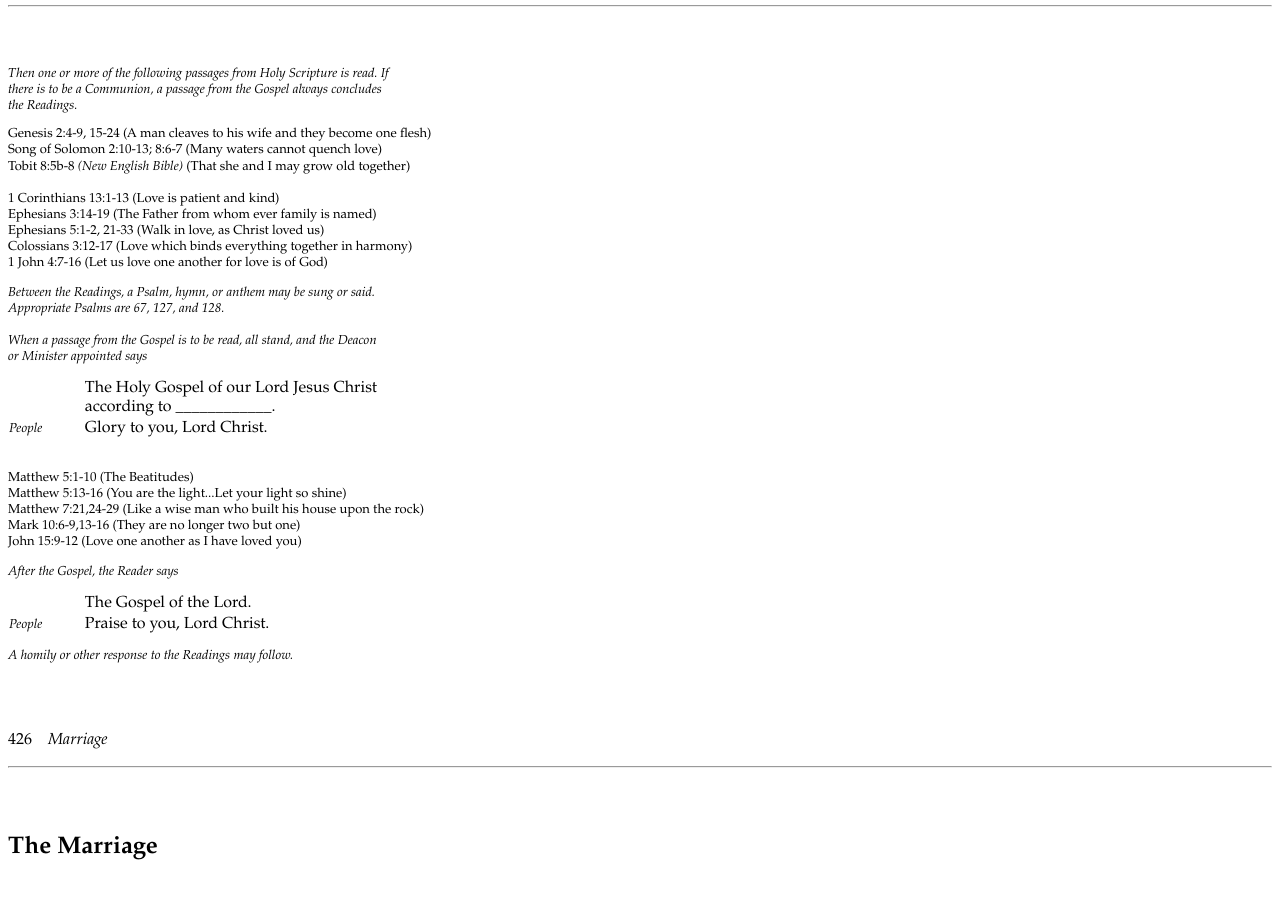
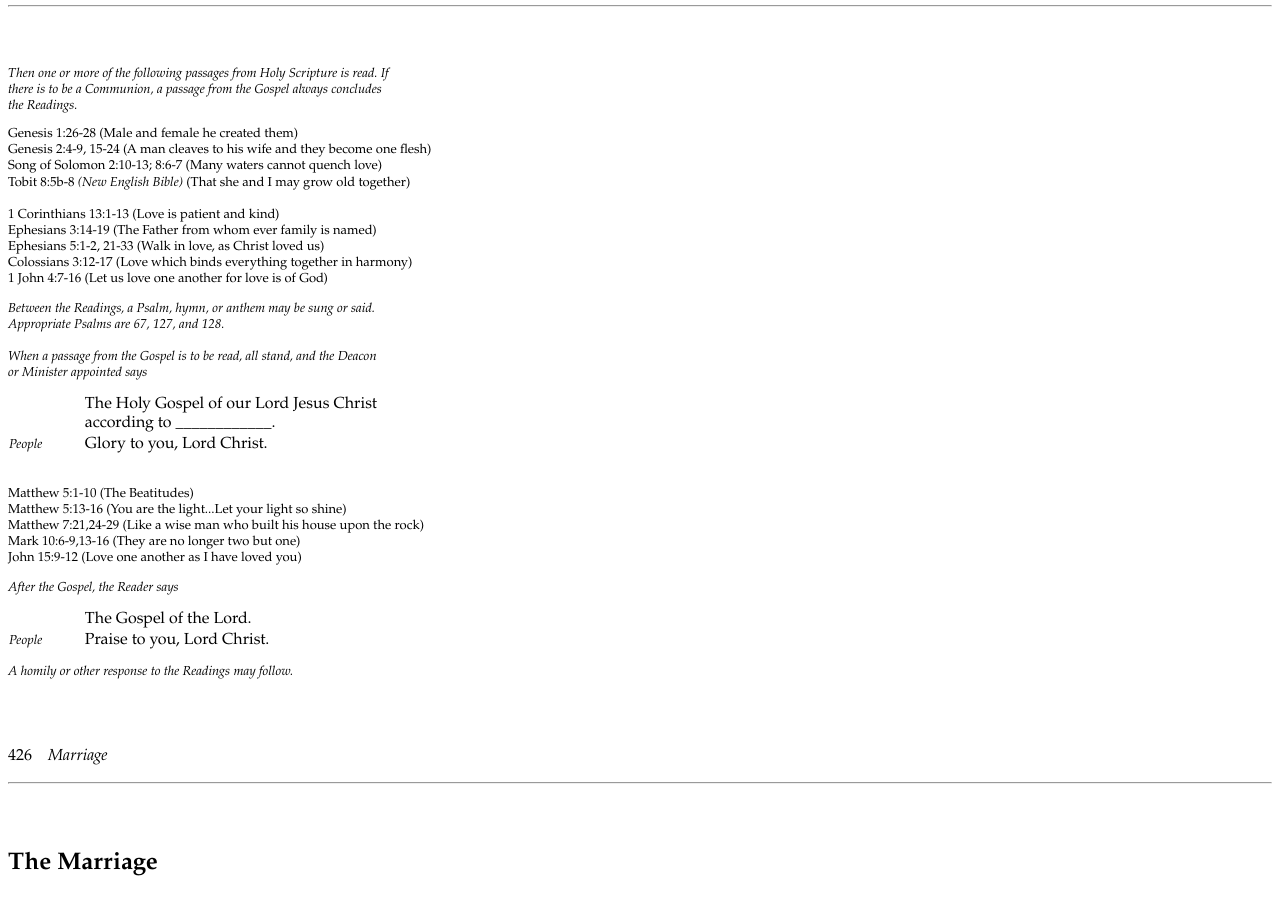
Before and after one commit to bcponline/BCP-Source, a plain HTML site: page PastoralOffices/marriage.html in a window 1280 px wide. Shown: the part 2460-3372 px from the top of the page. Drawn offline with Linux system fonts and the light colour scheme.

Commit message:
Add files via upload

```diff
--- a/PastoralOffices/marriage.html
+++ b/PastoralOffices/marriage.html
@@ -1,6 +1,6 @@
 <!DOCTYPE html>
 
-<!-- Page updated 04/22/16 -->
+<!-- Page updated 02.04.20 -->
 
 <html>
 
@@ -174,7 +174,7 @@ you in the unity of the Holy Spirit, one God, for ever and ever. <br/>
 there is to be a Communion, a passage from the Gospel always concludes<br/>
 the Readings.</p>
 
-<p class="small")Genesis 1:26-28 (Male and female he created them)<br/>
+<p class="small">Genesis 1:26-28 (Male and female he created them)<br/>
 Genesis 2:4-9, 15-24 (A man cleaves to his wife and they become one flesh)<br/>
 Song of Solomon 2:10-13; 8:6-7 (Many waters cannot quench love)<br/>
 Tobit 8:5b-8 <em>(New English Bible)</em> (That she and I may grow old together)<br/>
```
